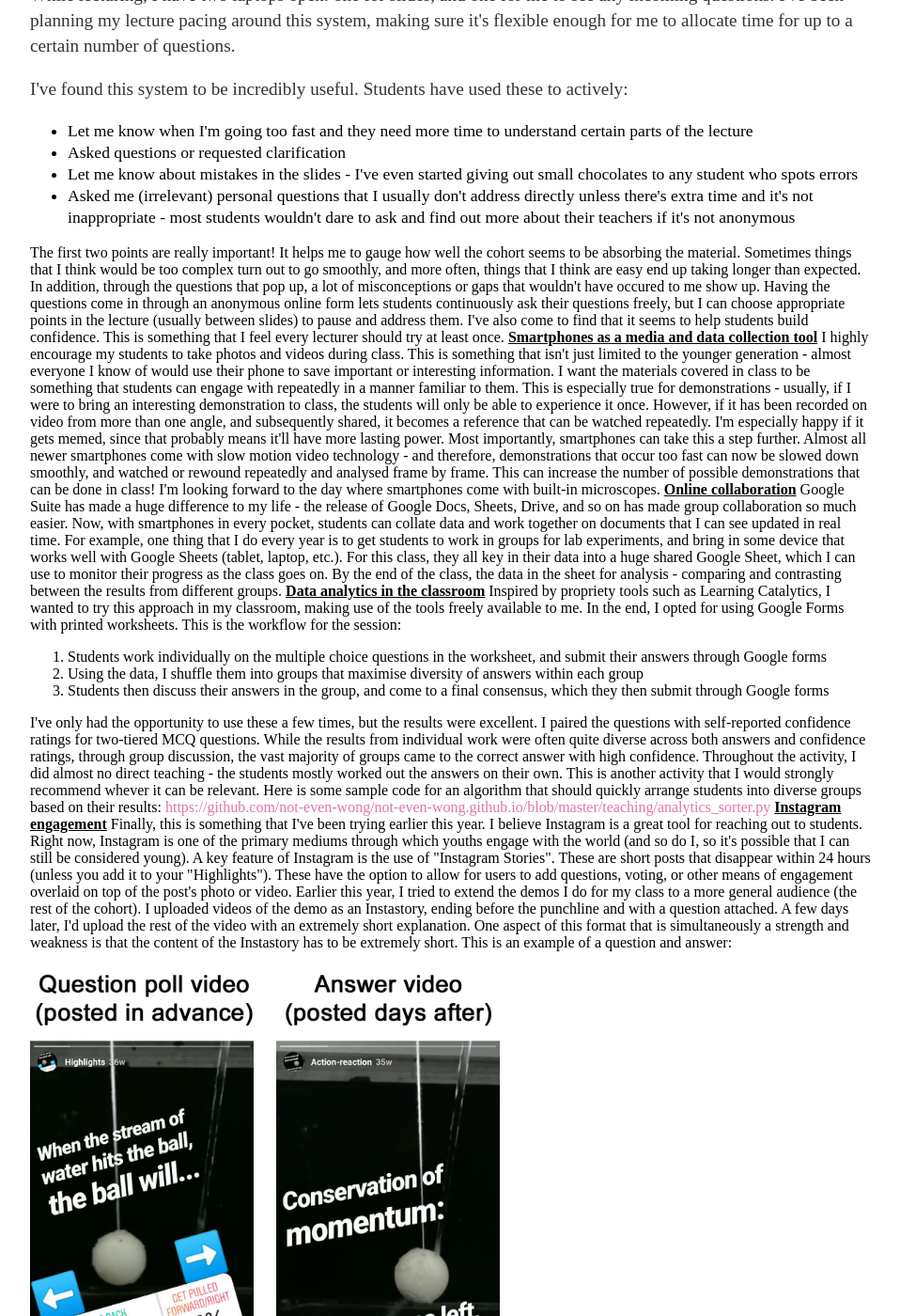
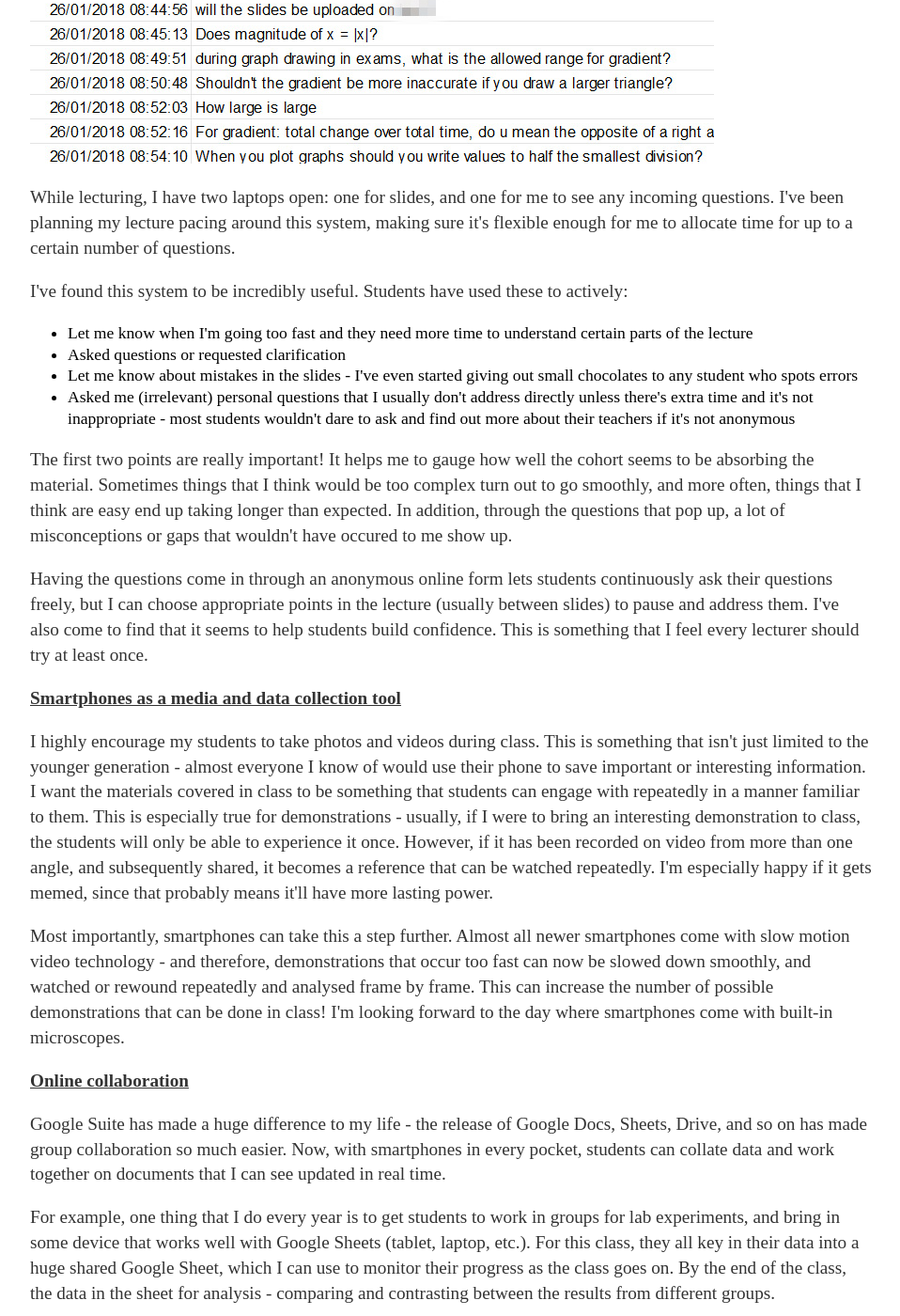
Before and after one commit to not-even-wong/not-even-wong.github.io, a Jekyll site: the page built from teaching/index.html, in a window 1280 px wide and 1400 px high, scrolled down 2030 px. Shown: the whole window at 94% size, without its empty margins (160-1118 px from the left). Built offline with Jekyll 4.4.1, drawn with Linux system fonts in a browser that asks for light colours; some of the changed text lies outside the part shown.

Commit message:
Update index.html

```diff
--- a/teaching/index.html
+++ b/teaching/index.html
@@ -7,17 +7,17 @@ layout: default
 
 <p>These are some of the methods I've experimented with over the past few years:</p>
 
-<a href="1">Anonymous lecture engagement system</a>
-<a href="2">Smartphones as a media and data collection tool</a>
-<a href="3">Online collaboration</a>
-<a href="4">Data analytics in the classroom</a>
-<a href="5">Instagram engagement</a>
+<p><a href="1">Anonymous lecture engagement system</a></p>
+<p><a href="2">Smartphones as a media and data collection tool</a></p>
+<p><a href="3">Online collaboration</a></p>
+<p><a href="4">Data analytics in the classroom</a></p>
+<p><a href="5">Instagram engagement</a></p>
 
 <div class="fineprint">(click on the links above to jump to the relevant section of this page)</div>
 
 <hr>
 
-<b><u>Anonymous lecture engagement system</u></b><a name="1"></a>
+  <p><b><u>Anonymous lecture engagement system</u></b><a name="1"></a> </p>
 
 <p>Common knowledge states that lectures are by nature problematic because they are top-down didactic methods of teaching. On the other hand, lectures are very convenient because they allow one teacher to transmit information to a large number of students simultaneously. </p>
 
@@ -44,50 +44,50 @@ layout: default
   <li>Asked me (irrelevant) personal questions that I usually don't address directly unless there's extra time and it's not inappropriate - most students wouldn't dare to ask and find out more about their teachers if it's not anonymous
 </ul>
 
-The first two points are really important! It helps me to gauge how well the cohort seems to be absorbing the material. Sometimes things that I think would be too complex turn out to go smoothly, and more often, things that I think are easy end up taking longer than expected. In addition, through the questions that pop up, a lot of misconceptions or gaps that wouldn't have occured to me show up.
+<p>The first two points are really important! It helps me to gauge how well the cohort seems to be absorbing the material. Sometimes things that I think would be too complex turn out to go smoothly, and more often, things that I think are easy end up taking longer than expected. In addition, through the questions that pop up, a lot of misconceptions or gaps that wouldn't have occured to me show up.</p>
 
-Having the questions come in through an anonymous online form lets students continuously ask their questions freely, but I can choose appropriate points in the lecture (usually between slides) to pause and address them. I've also come to find that it seems to help students build confidence. This is something that I feel every lecturer should try at least once.
+<p>Having the questions come in through an anonymous online form lets students continuously ask their questions freely, but I can choose appropriate points in the lecture (usually between slides) to pause and address them. I've also come to find that it seems to help students build confidence. This is something that I feel every lecturer should try at least once.</p>
 
-<b><u>Smartphones as a media and data collection tool</u></b><a name="2"></a>
+<p><b><u>Smartphones as a media and data collection tool</u></b><a name="2"></a> </p>
 
-I highly encourage my students to take photos and videos during class. This is something that isn't just limited to the younger generation - almost everyone I know of would use their phone to save important or interesting information. I want the materials covered in class to be something that students can engage with repeatedly in a manner familiar to them. This is especially true for demonstrations - usually, if I were to bring an interesting demonstration to class, the students will only be able to experience it once. However, if it has been recorded on video from more than one angle, and subsequently shared, it becomes a reference that can be watched repeatedly. I'm especially happy if it gets memed, since that probably means it'll have more lasting power.
+<p>I highly encourage my students to take photos and videos during class. This is something that isn't just limited to the younger generation - almost everyone I know of would use their phone to save important or interesting information. I want the materials covered in class to be something that students can engage with repeatedly in a manner familiar to them. This is especially true for demonstrations - usually, if I were to bring an interesting demonstration to class, the students will only be able to experience it once. However, if it has been recorded on video from more than one angle, and subsequently shared, it becomes a reference that can be watched repeatedly. I'm especially happy if it gets memed, since that probably means it'll have more lasting power.</p>
 
-Most importantly, smartphones can take this a step further. Almost all newer smartphones come with slow motion video technology - and therefore, demonstrations that occur too fast can now be slowed down smoothly, and watched or rewound repeatedly and analysed frame by frame. This can increase the number of possible demonstrations that can be done in class! I'm looking forward to the day where smartphones come with built-in microscopes.
+<p>Most importantly, smartphones can take this a step further. Almost all newer smartphones come with slow motion video technology - and therefore, demonstrations that occur too fast can now be slowed down smoothly, and watched or rewound repeatedly and analysed frame by frame. This can increase the number of possible demonstrations that can be done in class! I'm looking forward to the day where smartphones come with built-in microscopes.</p>
 
-<b><u>Online collaboration</u></b><a name="3"></a>
+<p><b><u>Online collaboration</u></b><a name="3"></a> </p>
 
-Google Suite has made a huge difference to my life - the release of Google Docs, Sheets, Drive, and so on has made group collaboration so much easier. Now, with smartphones in every pocket, students can collate data and work together on documents that I can see updated in real time.
+<p>Google Suite has made a huge difference to my life - the release of Google Docs, Sheets, Drive, and so on has made group collaboration so much easier. Now, with smartphones in every pocket, students can collate data and work together on documents that I can see updated in real time.</p>
 
-For example, one thing that I do every year is to get students to work in groups for lab experiments, and bring in some device that works well with Google Sheets (tablet, laptop, etc.). For this class, they all key in their data into a huge shared Google Sheet, which I can use to monitor their progress as the class goes on. By the end of the class, the data in the sheet for analysis - comparing and contrasting between the results from different groups.
+<p>For example, one thing that I do every year is to get students to work in groups for lab experiments, and bring in some device that works well with Google Sheets (tablet, laptop, etc.). For this class, they all key in their data into a huge shared Google Sheet, which I can use to monitor their progress as the class goes on. By the end of the class, the data in the sheet for analysis - comparing and contrasting between the results from different groups.</p>
 
-<b><u>Data analytics in the classroom</u></b><a name="4"></a>
+<p><b><u>Data analytics in the classroom</u></b><a name="4"></a> </p>
 
-Inspired by propriety tools such as Learning Catalytics, I wanted to try this approach in my classroom, making use of the tools freely available to me. In the end, I opted for using Google Forms with printed worksheets.
+<p>Inspired by propriety tools such as Learning Catalytics, I wanted to try this approach in my classroom, making use of the tools freely available to me. In the end, I opted for using Google Forms with printed worksheets.</p>
 
-This is the workflow for the session:
+<p>This is the workflow for the session:</p>
 <ol>
   <li>Students work individually on the multiple choice questions in the worksheet, and submit their answers through Google forms</li>
   <li>Using the data, I shuffle them into groups that maximise diversity of answers within each group</li>
   <li>Students then discuss their answers in the group, and come to a final consensus, which they then submit through Google forms</li>
 </ol>
 
-I've only had the opportunity to use these a few times, but the results were excellent. I paired the questions with self-reported confidence ratings for two-tiered MCQ questions. While the results from individual work were often quite diverse across both answers and confidence ratings, through group discussion, the vast majority of groups came to the correct answer with high confidence. Throughout the activity, I did almost no direct teaching - the students mostly worked out the answers on their own.
+<p>I've only had the opportunity to use these a few times, but the results were excellent. I paired the questions with self-reported confidence ratings for two-tiered MCQ questions. While the results from individual work were often quite diverse across both answers and confidence ratings, through group discussion, the vast majority of groups came to the correct answer with high confidence. Throughout the activity, I did almost no direct teaching - the students mostly worked out the answers on their own.</p>
 
-This is another activity that I would strongly recommend whever it can be relevant.
+<p>This is another activity that I would strongly recommend whever it can be relevant.</p>
 
-Here is some sample code for an algorithm that should quickly arrange students into diverse groups based on their results:
-<a href="https://github.com/not-even-wong/not-even-wong.github.io/blob/master/teaching/analytics_sorter.py" target="_blank">https://github.com/not-even-wong/not-even-wong.github.io/blob/master/teaching/analytics_sorter.py</a>
+<p>Here is some sample code for an algorithm that should quickly arrange students into diverse groups based on their results:</p>
+<p><a href="https://github.com/not-even-wong/not-even-wong.github.io/blob/master/teaching/analytics_sorter.py" target="_blank">https://github.com/not-even-wong/not-even-wong.github.io/blob/master/teaching/analytics_sorter.py</a></p>
 
-<b><u>Instagram engagement</u></b><a name="5"></a>
+<p><b><u>Instagram engagement</u></b><a name="5"></a> </p>
 
-Finally, this is something that I've been trying earlier this year. I believe Instagram is a great tool for reaching out to students. Right now, Instagram is one of the primary mediums through which youths engage with the world (and so do I, so it's possible that I can still be considered young).
+<p>Finally, this is something that I've been trying earlier this year. I believe Instagram is a great tool for reaching out to students. Right now, Instagram is one of the primary mediums through which youths engage with the world (and so do I, so it's possible that I can still be considered young).</p>
 
-A key feature of Instagram is the use of "Instagram Stories". These are short posts that disappear within 24 hours (unless you add it to your "Highlights"). These have the option to allow for users to add questions, voting, or other means of engagement overlaid on top of the post's photo or video.
+<p>A key feature of Instagram is the use of "Instagram Stories". These are short posts that disappear within 24 hours (unless you add it to your "Highlights"). These have the option to allow for users to add questions, voting, or other means of engagement overlaid on top of the post's photo or video.</p>
 
-Earlier this year, I tried to extend the demos I do for my class to a more general audience (the rest of the cohort). I uploaded videos of the demo as an Instastory, ending before the punchline and with a question attached. A few days later, I'd upload the rest of the video with an extremely short explanation. One aspect of this format that is simultaneously a strength and weakness is that the content of the Instastory has to be extremely short.
+<p>Earlier this year, I tried to extend the demos I do for my class to a more general audience (the rest of the cohort). I uploaded videos of the demo as an Instastory, ending before the punchline and with a question attached. A few days later, I'd upload the rest of the video with an extremely short explanation. One aspect of this format that is simultaneously a strength and weakness is that the content of the Instastory has to be extremely short.</p>
 
-This is an example of a question and answer:
+<p>This is an example of a question and answer:</p>
 <img src="https://raw.githubusercontent.com/not-even-wong/not-even-wong.github.io/master/teaching/insta-engagement.jpg" style="width:500px;">
 
-Experimenting with this was quite fun, but also extremely time consuming. If I do this again in future when I get back to teaching, I'd want to plan further in advance and stockpile a collection of pre-made videos and questions. However, I suspect that by then, social media will have moved on and I'll need to learn a new cultural literacy.
+<p>Experimenting with this was quite fun, but also extremely time consuming. If I do this again in future when I get back to teaching, I'd want to plan further in advance and stockpile a collection of pre-made videos and questions. However, I suspect that by then, social media will have moved on and I'll need to learn a new cultural literacy.</p>
 </div>
```
